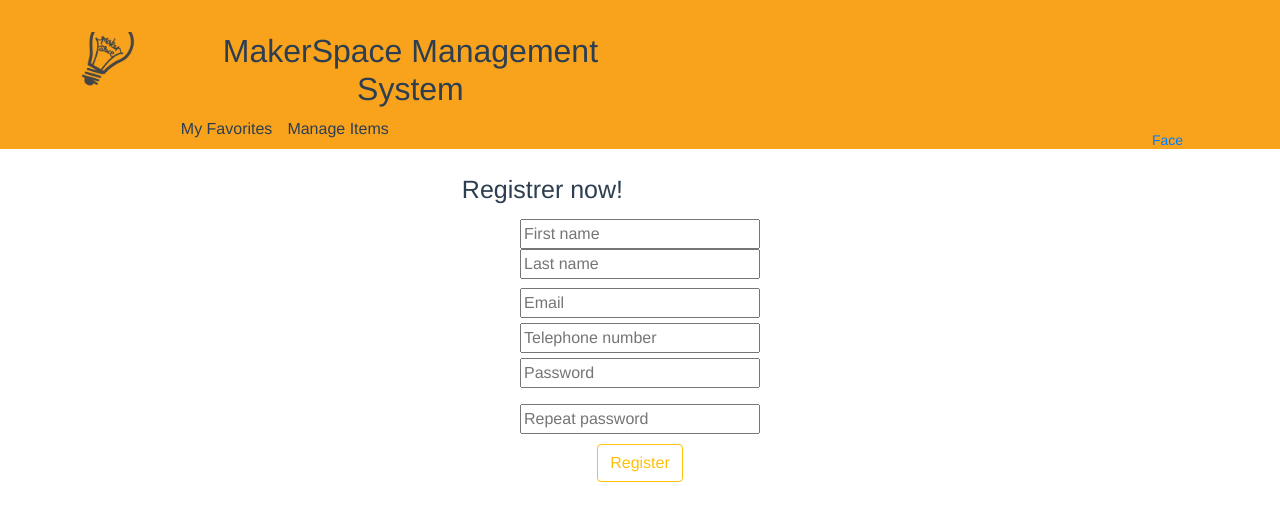
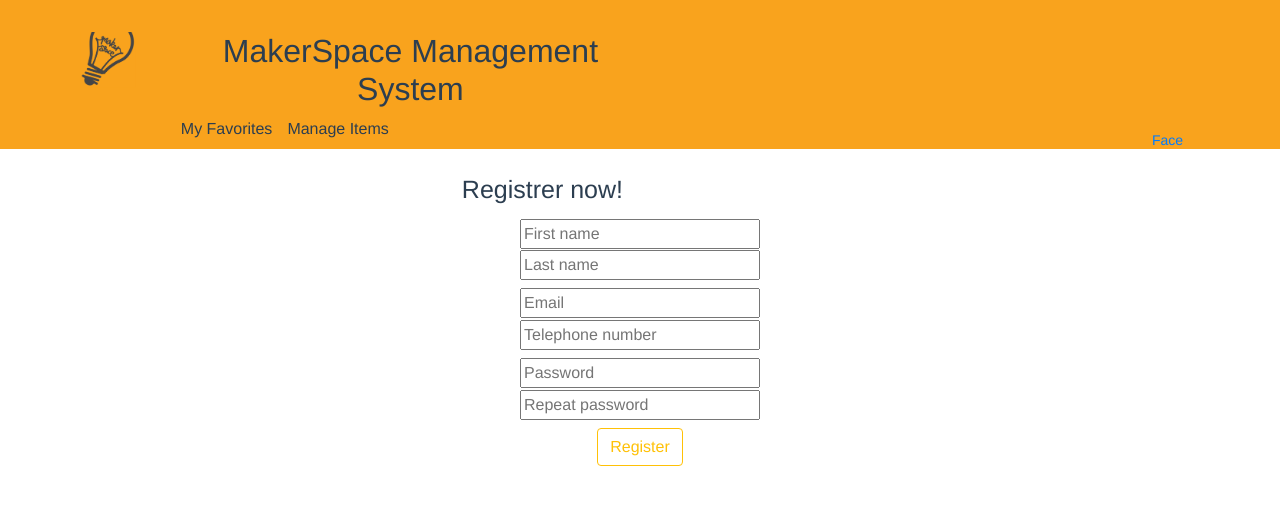
Before and after one commit to Andreas-Harnes/MakerSpace-Management-System, a Vue app in the folder client/: page /register in a window 1280 px wide. Shown: the top 520 px of the page. Built offline with nearby package versions, Linux system fonts and the light colour scheme.

Commit message:
registrerig

```diff
--- a/client/src/components/register.vue
+++ b/client/src/components/register.vue
@@ -8,7 +8,7 @@
           <input class="regFields" id="numPhone" type="number" name="telephone" placeholder="Telephone number" /> <br>
           <input class="regFields" id="txtPassword" type="password" name="password" placeholder="Password" /> <br>
           <input class="regFields" id="txtPasswordRepeat" type="password" name="password" placeholder="Repeat password" /> <br>
-          <b-button type="button" v-on:click="regRequest" variant="outline-warning">Register</b-button>
+          <b-button type="button" v-on:click="regRequest" variant="outline-warning" id="btnReg">Register</b-button>
       </div>
   </div>
 </template>
--- a/client/src/scss/_style.scss
+++ b/client/src/scss/_style.scss
@@ -148,6 +148,7 @@ html, body {
   top: 2em;
   left: 4em;
   width: 8em;
+
 }
 
 #txtEmail2 {
@@ -200,7 +201,7 @@ html, body {
 
 #txtLastName {
   position: relative;
-  top: 1.2em;
+  top: 1.3em;
   width: 15em;
 }
 
@@ -213,7 +214,7 @@ html, body {
 
 #numPhone {
   position: relative;
-  top: 0.5em;
+  top: 0.3em;
   width: 15em;
 }
 
@@ -221,10 +222,16 @@ html, body {
   position: relative;
   left: 0em;
   width: 15em;
+  top: 0em;
 }
 
 #txtPasswordRepeat {
   position: relative;
-  top: 0.2em;
+  bottom: 0.7em;
   width: 15em;
 }
+
+#btnReg {
+  position: relative;
+  bottom: 1em;
+}
```
